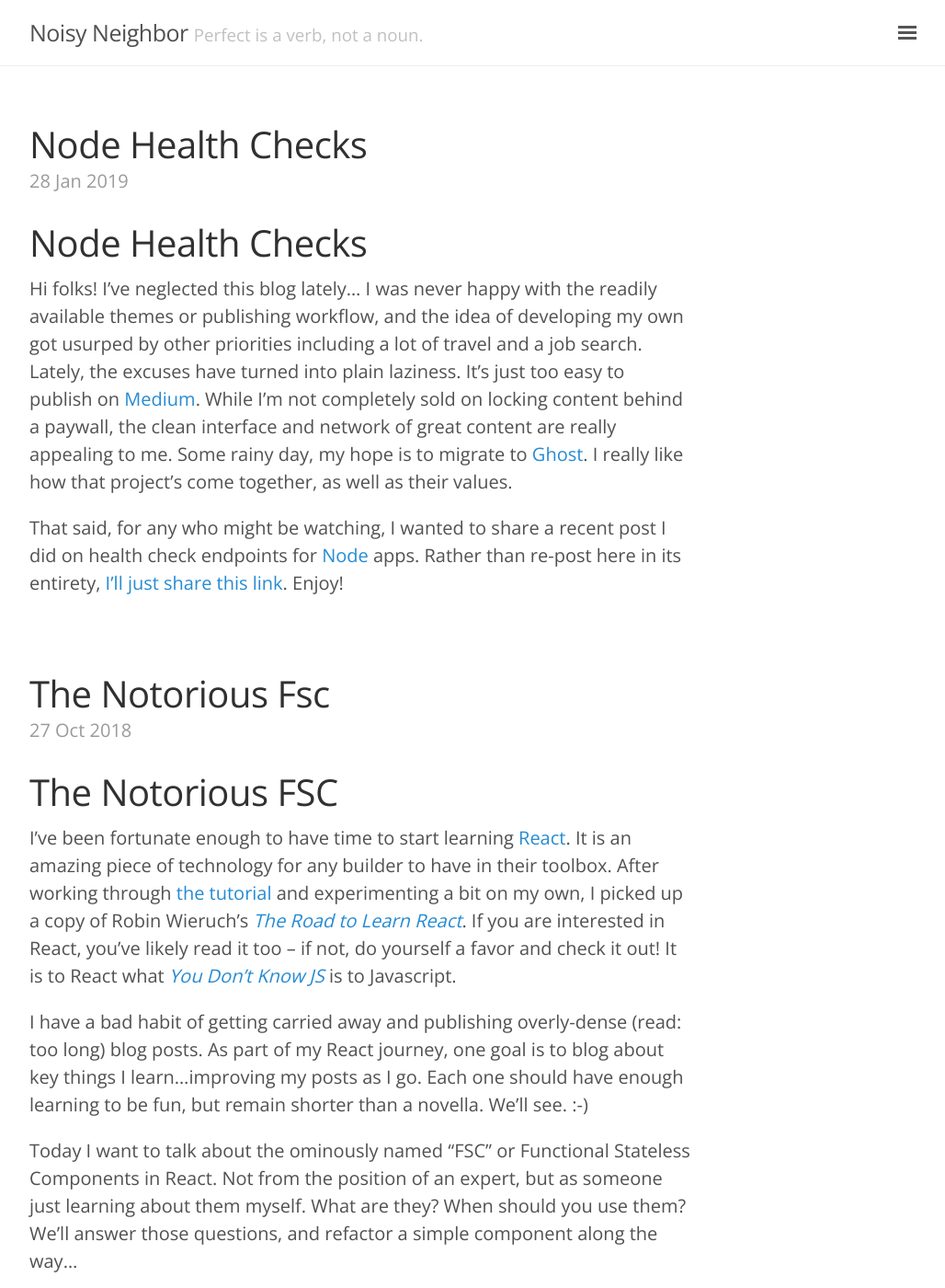
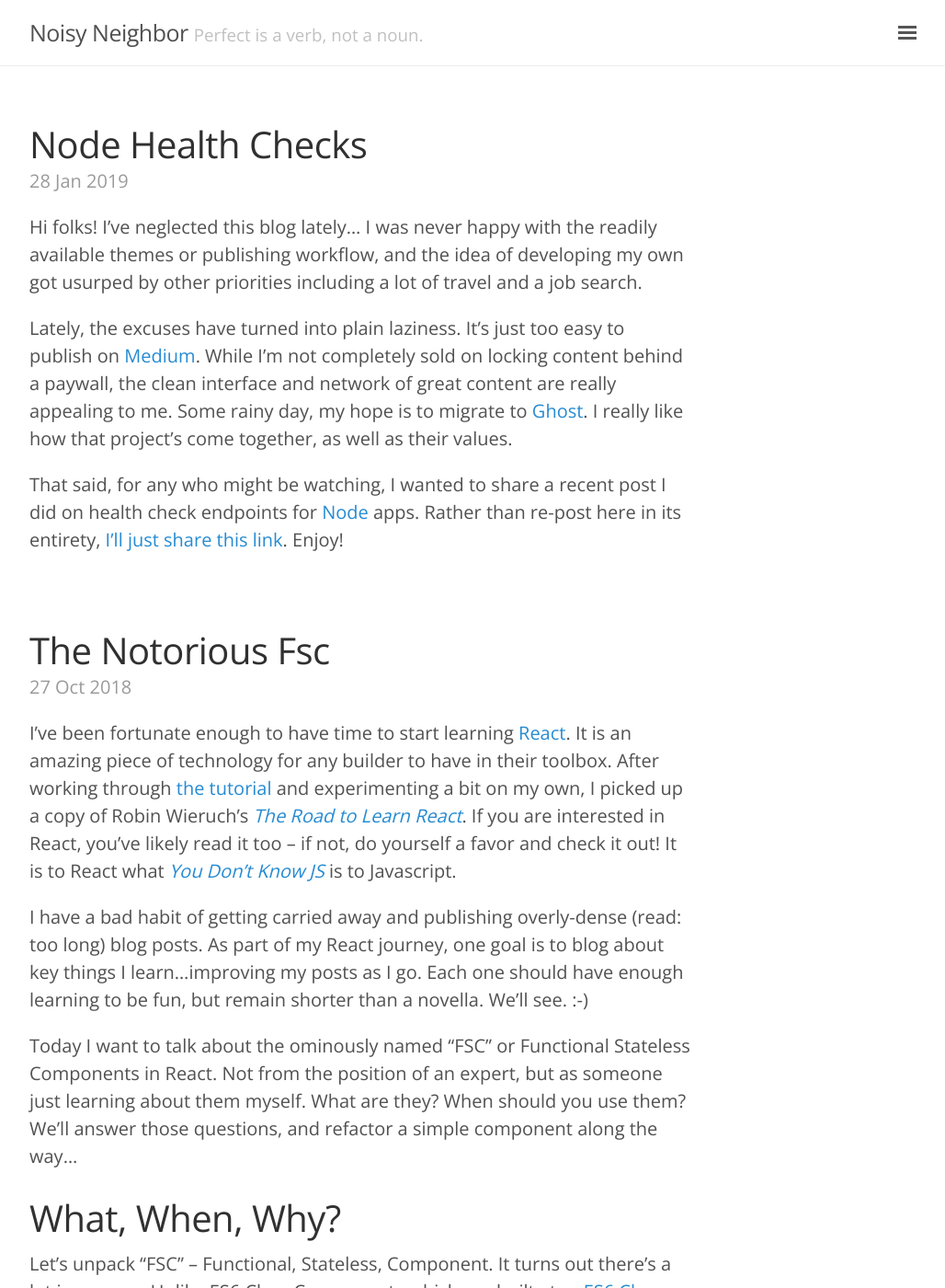
Before and after one commit to deadlysyn/blog, a Jekyll site: the page built from index.html, in a window 1280 px wide and 1400 px high. Shown: the whole window at 92% size, without its empty margins (248-1276 px from the left). Built offline with Jekyll 4.4.1, drawn with Linux system fonts in a browser that asks for light colours; the list of posts is cut into pages by our own code.

Commit message:
minor edit

```diff
--- a/_posts/2018-10-27-the-notorious-fsc.md
+++ b/_posts/2018-10-27-the-notorious-fsc.md
@@ -4,7 +4,6 @@ author: Mike Hoskins
 layout: post
 category: development
 ---
-# The Notorious FSC
 
 I've been fortunate enough to have time to start learning
 [React](https://reactjs.org).
--- a/_posts/2019-01-28-node-health-checks.md
+++ b/_posts/2019-01-28-node-health-checks.md
@@ -4,12 +4,13 @@ author: Mike Hoskins
 layout: post
 category: development
 ---
-# Node Health Checks
 
 Hi folks!  I've neglected this blog lately...  I was never happy with the
 readily available themes or publishing workflow, and the idea of developing
 my own got usurped by other priorities including a lot of travel and a job
-search.  Lately, the excuses have turned into plain laziness.  It's just too
+search.
+
+Lately, the excuses have turned into plain laziness.  It's just too
 easy to publish on [Medium](https://medium.com/@deadlysyn).  While I'm not
 completely sold on locking content behind a paywall, the clean interface and
 network of great content are really appealing to me.  Some rainy day, my hope
```
